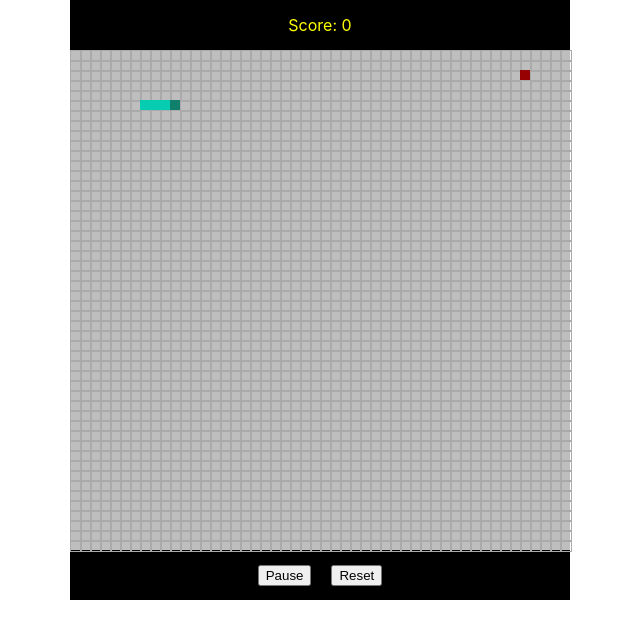
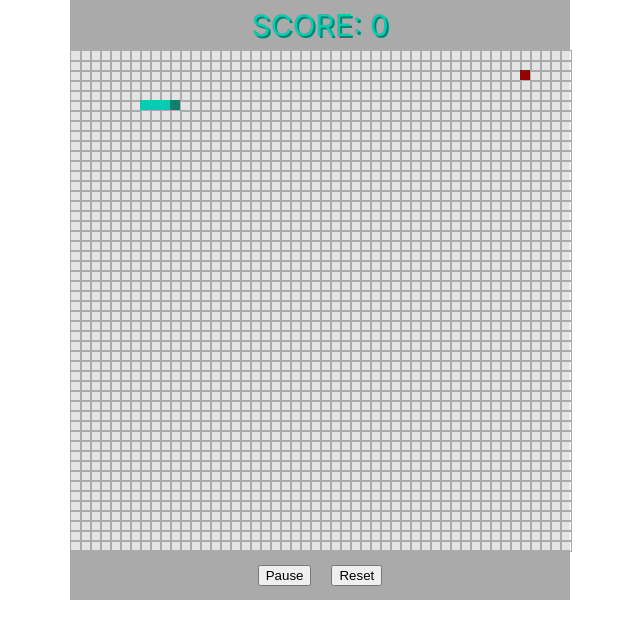
Before and after one commit to xiixcg/snake-master, a React (Create React App) app: page / in a window 1280 px wide. Shown: the top 638 px of the page, without its empty margins (320-960 px from the left). Built offline with nearby package versions, Linux system fonts and the light colour scheme.

Commit message:
Added Feature: 1. Winning
Todo Feature:
1. Popup Setting window
2. Popup Setting window returning board size
3. Talk to SASS to control the board size

```diff
--- a/src/board.tsx
+++ b/src/board.tsx
@@ -36,6 +36,7 @@ export const Board = () => {
   const[snakeDirection, setSnakeDirection] = useState<Direction>(Direction.right)
   const[tickInterval, setTickInterval] = useState<number>(300)
   const[pauseSnakeVelocity, setPauseSnakeVelocity] = useState<Velocity>({rowV: 0, colV: 0})
+  const[win, setWin] = useState<boolean>(false)
 
   useEffect(() => {
     if(reset){
@@ -81,6 +82,7 @@ export const Board = () => {
     setSnakeDirection(Direction.right)
     setTickInterval(300)
     setPauseSnakeVelocity({rowV:0, colV: 0})
+    setWin(false)
   }
 
 //#region Board Setup
@@ -199,6 +201,10 @@ export const Board = () => {
     return snakeTail.find((tail) => {return isObjectInCell(tail, snakeHead.row, snakeHead.col)})
   }
 
+  const stopSnake = () => {
+    setSnakeVelocity({rowV: 0, colV: 0})
+  }
+
   const moveSnake = () => {
     if (snakeVelocity.rowV !== 0 || snakeVelocity.colV !== 0){
       //Move the tail following the head
@@ -229,19 +235,29 @@ export const Board = () => {
 
   const gameLogic = () => {
     if (isFoodEaten()){
-      placeFood()
       setScore(score + 100)
+      //Winning condition snake tail filling all board cell
+      //-2 to account for snake head and snakeTail state not being updated until next render
+      if(snakeTail.length === (gameWidth * gameHeight - 2)){
+        stopSnake()
+        setWin(true)
+      }
+      else{
+        placeFood()
+      }
     }
     else if (isWallHit()){
       console.log('You hit the wall')
+      stopSnake()
       setLost(true)
     }
     else if (isTailHit()){
       console.log('You hit the tail')
+      stopSnake()
       setLost(true)
     }
     else if (pause){
-      setSnakeVelocity({rowV: 0, colV: 0})
+      stopSnake()
     }
   }
 //#endregion
@@ -250,7 +266,7 @@ export const Board = () => {
   const drawSnakeBoard = () => {
     return (
       <div className='snake-board-background'>
-        { lost === false ? grid && drawGrid() : drawLost()}
+        { lost === false ? (win === false ? grid && drawGrid(): drawWin()) : drawLost()}
       </div>
     )
   }
@@ -259,9 +275,13 @@ export const Board = () => {
     return <div className='board-lost'>Game Lost</div>
   }
 
+  const drawWin = () => {
+    return <div className='board-win'>You Won!</div>
+  }
+
   const drawScoreBoard = () => {
     return (
-      <div className='score-board'>{`Score: ${score}`}</div>
+      <div className='score-board'>{`SCORE: ${score}`}</div>
     )
   }
 
--- a/src/index.tsx
+++ b/src/index.tsx
@@ -2,7 +2,7 @@ import React from 'react';
 import ReactDOM from 'react-dom';
 import './index.css';
 import * as serviceWorker from './serviceWorker';
-import './styles.scss';
+import './style/styles.scss';
 import Board from './board';
 
 ReactDOM.render(<Board />, document.getElementById('root'));
--- a/src/styles.scss
+++ b/src/style/styles.scss
@@ -1,8 +1,21 @@
 /* variables */
+//size variable
 $boardSize: 500px;
-$scoreBoardHeight: $boardSize/10;
-$buttonBoardHeight: $boardSize/10;
+$scoreBoardHeight: 50px;
+$buttonBoardHeight: 50px;
 $cellSize: 10px;
+
+// color variable
+$boardColor:  rgb(228, 228, 228);
+$borderColor: #aaaaaa ;
+$extraBoardColor: $borderColor;
+$snakeHeadColor: rgb(16, 128, 109);
+$snakeTailColor: rgb(6, 204, 178);
+$foodColor: rgb(151, 1, 1);
+$scoreColor: $snakeTailColor;
+$lostColor: $foodColor;
+$winColor: $snakeTailColor;
+$buttonHoverColor: $snakeTailColor;
 
 .game-board{
     background-color: rgba(255, 255, 255, 0.9);
@@ -12,17 +25,19 @@ $cellSize: 10px;
 }
 
 .score-board{
-    background-color: black;
-    color: yellow;
+    background-color: $extraBoardColor;
+    color: $scoreColor;
     width: $boardSize;
     height: $scoreBoardHeight;
     display: table-cell;
     text-align: center;
     vertical-align: middle;
+    text-shadow: 2px 2px $snakeHeadColor;
+    font-size: 30px;
 }
 
 .snake-board-background{
-    background-color: rgb(190, 190, 190);
+    background-color:$boardColor;
     width: $boardSize;
     height: $boardSize;
     display: grid;
@@ -34,7 +49,16 @@ $cellSize: 10px;
 .board-lost{
     width: $boardSize;
     height: $boardSize;
-    color: rgb(122, 122, 100);
+    color: $lostColor;
+    text-align: center;
+    padding-top: $boardSize/10*4;
+    font-size: $boardSize/10;
+}
+
+.board-win{
+    width: $boardSize;
+    height: $boardSize;
+    color: $winColor;
     text-align: center;
     padding-top: $boardSize/10*4;
     font-size: $boardSize/10;
@@ -44,35 +68,43 @@ $cellSize: 10px;
     // background-color: grey;
     width: $cellSize;
     height: $cellSize;
-    border: #aaaaaa .5px solid
+    border:$borderColor .5px solid
 }
 
 .snake-head{
-    background-color: rgb(16, 128, 109);
+    background-color: $snakeHeadColor;
     width: $cellSize;
     height: $cellSize;
 }
 
 .snake-tail{
-    background-color: rgb(6, 204, 178);
+    background-color: $snakeTailColor;
     width: $cellSize;
     height: $cellSize;
 }
 
 .food{
-    background-color: rgb(151, 1, 1);
+    background-color: $foodColor;
     width: $cellSize;
     height: $cellSize;
 }
 
 .button-board{
-    background-color: black;
+    background-color: $extraBoardColor;
     width: $boardSize;
     height: $buttonBoardHeight;
     display: table-cell;
     vertical-align: middle;
     text-align: center;
 }
+
 .button{
+    :hover{
+        background-color: $buttonHoverColor;
+    }
     margin: $buttonBoardHeight/5;
 }
+
+.button:hover{
+    background-color: $buttonHoverColor;
+}
```
